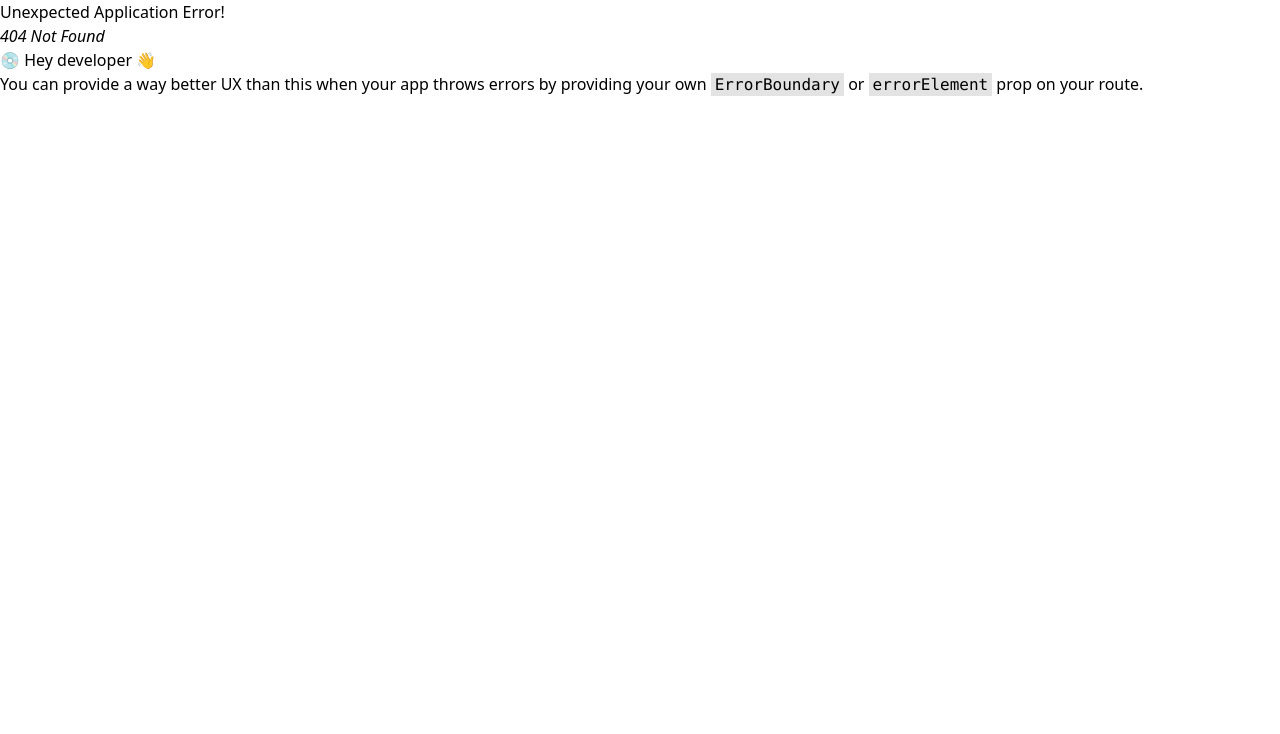
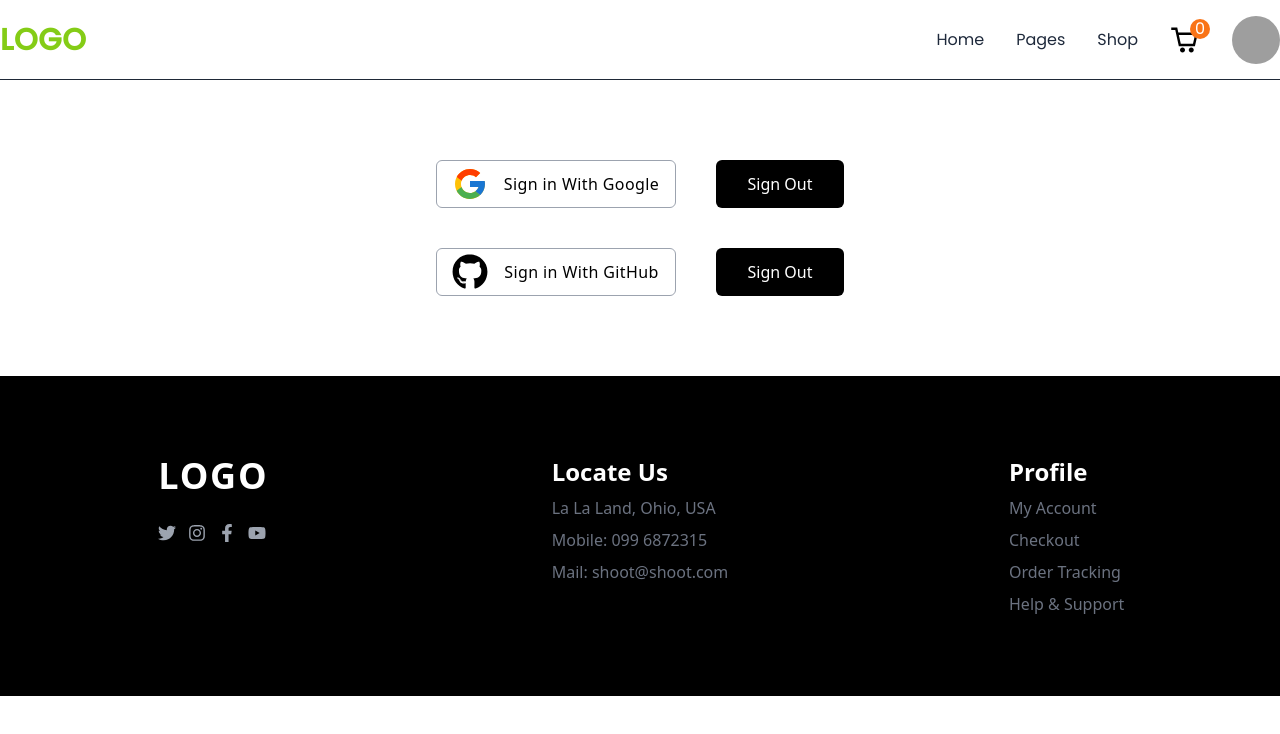
Before and after one commit to Dvin12/ecommerce_react_-Learning-, a React (Create React App) app: page /login in a window 1280 px wide. Before the commit this address had no page. Shown: the top 734 px of the page. Built offline with nearby package versions, Linux system fonts and the light colour scheme; grey boxes are pictures that could not be loaded.

Commit message:
created the login page

```diff
--- a/src/App.js
+++ b/src/App.js
@@ -3,6 +3,7 @@ import Home from "./pages/home";
 import Header from "./components/Header";
 import Footer from "./components/Footer";
 import Cart from "./pages/Cart";
+import Login from "./pages/Login";
 import Product from "./components/Product";
 import { productData } from "./api/Api";
 
@@ -44,6 +45,10 @@ const router = createBrowserRouter([
         path: "/cart",
         element: <Cart />,
       },
+      {
+        path: "/login",
+        element: <Login />,
+      },
     ],
   },
 ]);
--- a/src/components/Footer.js
+++ b/src/components/Footer.js
@@ -2,7 +2,7 @@ import { FaYoutube, FaFacebookF, FaTwitter, FaInstagram } from "react-icons/fa";
 
 function Footer() {
   return (
-    <div className="bg-black text-gray-500 py-20">
+    <div className="bg-black text-gray-500 py-20 ">
       <div className=" grid grid-cols-3  items-start justify-items-center">
         <div className="flex flex-col gap-7">
           <h1 className="text-4xl font-bold text-white tracking-wider ">
--- a/src/components/Header.js
+++ b/src/components/Header.js
@@ -36,6 +36,7 @@ function Header() {
                 </div>
               </li>
             </Link>
+            <Link to="/login">
               <li className="cursor-pointer">
                 <img
                   className="w-12 h-12 rounded-full"
@@ -43,6 +44,7 @@ function Header() {
                   alt="userProfile"
                 ></img>
               </li>
+            </Link>
           </ul>
         </div>
       </div>
--- /dev/null
+++ b/src/pages/Login.js
@@ -0,0 +1,29 @@
+import { FcGoogle } from "react-icons/fc";
+import { FaGithub } from "react-icons/fa";
+function Login() {
+  return (
+    <div className="w-full flex flex-col items-center justify-center gap-10 py-20">
+      <div className="w-full flex items-center justify-center gap-10">
+        <button className="flex items-center justify-center gap-4 w-60 h-12 tracking-wide border-[1px] border-gray-400 rounded-md hover:border-blue-400 duration-300">
+          <FcGoogle className="text-4xl"></FcGoogle>
+          <span>Sign in With Google</span>
+        </button>
+        <button className="bg-black text-white py-3 px-8 rounded-md hover:bg-gray-600 duration-300">
+          Sign Out
+        </button>
+      </div>
+
+      <div className="w-full flex items-center justify-center gap-10">
+        <button className="flex items-center justify-center gap-4 w-60 h-12 tracking-wide border-[1px] border-gray-400 rounded-md hover:border-blue-400 duration-300">
+          <FaGithub className="text-4xl"></FaGithub>
+          <span>Sign in With GitHub</span>
+        </button>
+        <button className="bg-black text-white py-3 px-8 rounded-md hover:bg-gray-600 duration-300">
+          Sign Out
+        </button>
+      </div>
+    </div>
+  );
+}
+
+export default Login;
```
Also changed, not shown: src/assets/googleLogo.png (added). Lines whose indentation alone changed are shown as unchanged.
